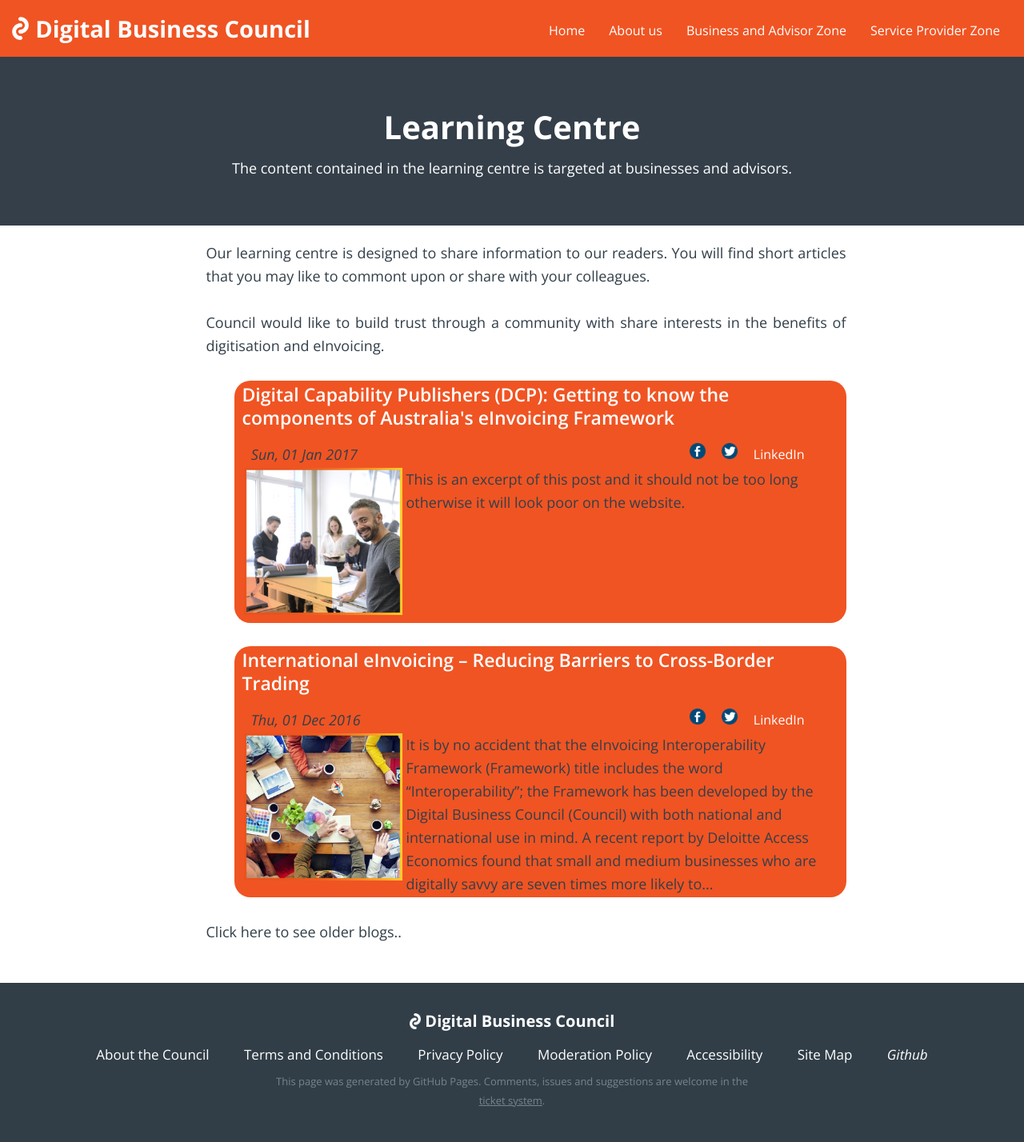
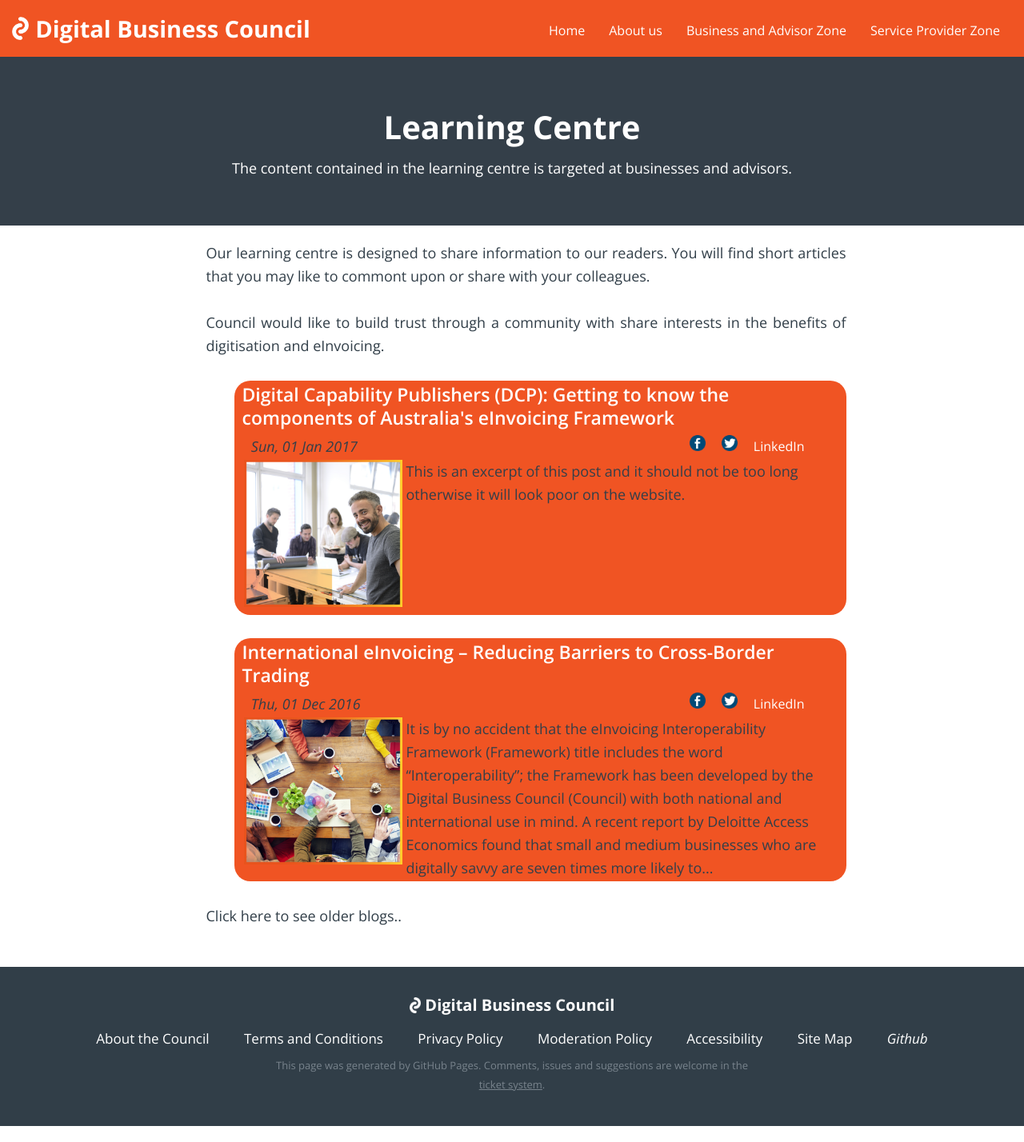
Before and after one commit to Digital-Business-Council/Digital-Business-Council.github.io, a Jekyll site: the page built from pages/business-zone/blogs/learning-centre.md, in a window 1280 px wide. Shown: the whole page at 80% size. Built offline with Jekyll 4.4.1, drawn with Linux system fonts in a browser that asks for light colours.

Commit message:
Update _common.scss

```diff
--- a/_sass/_common.scss
+++ b/_sass/_common.scss
@@ -146,6 +146,9 @@
         color: white;
       }
   }
+  h3{
+    margin-bottom:5px;
+  }
   .blog-table,tbody,tr,td{
     border:none;
     vertical-align:top;
```
